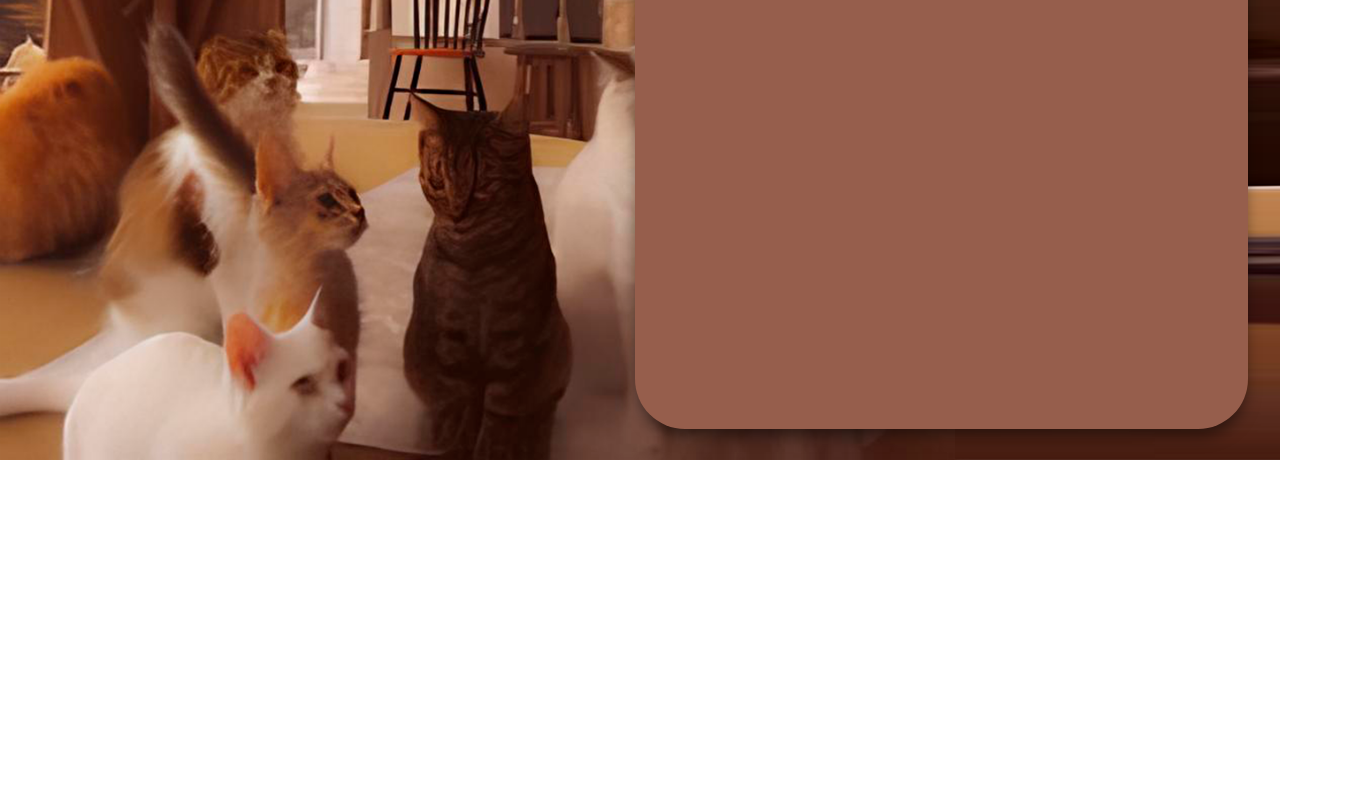
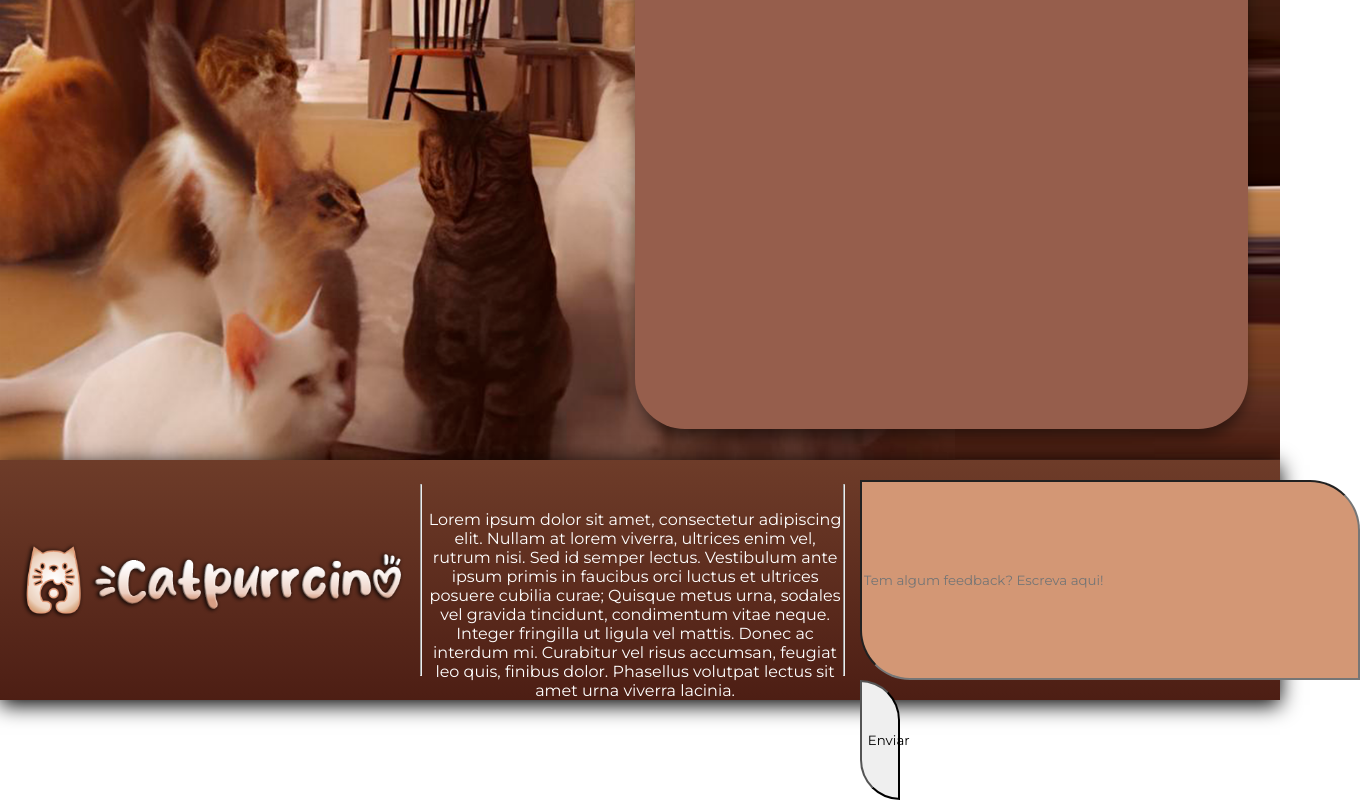
Before and after one commit to ImSynfield/Catpurrcino, a plain HTML site: page index.html in a window 1280 px wide. Shown: the part 495-1295 px from the top of the page, 1360 px wide, since content can reach past the window. Before the commit the page ends 955 px from the top, so only its background shows below. Drawn offline with Linux system fonts and the light colour scheme.

Commit message:
front-page v0.2 (+footer)

```diff
--- a/index.html
+++ b/index.html
@@ -18,5 +18,15 @@
 
         </div>
     </div>
+    <footer>
+        <img alt="Logo da Catpurrcino" src="images/logo.png">
+        <hr>
+        <p style="color: white;">Lorem ipsum dolor sit amet, consectetur adipiscing elit. Nullam at lorem viverra, ultrices enim vel, rutrum nisi. Sed id semper lectus. Vestibulum ante ipsum primis in faucibus orci luctus et ultrices posuere cubilia curae; Quisque metus urna, sodales vel gravida tincidunt, condimentum vitae neque. Integer fringilla ut ligula vel mattis. Donec ac interdum mi. Curabitur vel risus accumsan, feugiat leo quis, finibus dolor. Phasellus volutpat lectus sit amet urna viverra lacinia.</p>
+        <hr>
+        <form class="feedback_form" action="https://cedtec.com.br/formulario_aluno.php" method="post">
+            <input name="feedback" placeholder="Tem algum feedback? Escreva aqui!" type="text">
+            <button type="submit">Enviar</button>
+        </form>
+    </footer>
 </body>
 </html>
--- a/style.css
+++ b/style.css
@@ -3,6 +3,8 @@
 
     scrollbar-width: none;
     scroll-behavior: smooth;
+
+    box-sizing: border-box
 }
 
 *::-webkit-scrollbar{
@@ -39,6 +41,77 @@ header a{
     color: white;
 }
 
+/* FOOTER */
+
+footer {
+    width: 100%;
+    height: 15rem;
+
+    display: flex;
+    align-items: center;
+
+    background-image: linear-gradient(#6E3C29, #4D1E14);
+    box-shadow: 0px 5px 20px;
+}
+
+footer img{
+    width: 34%;
+    height: 200px;
+    object-fit: cover;
+
+    /*border: 1px solid red;*/
+}
+
+footer p{
+    width: 34%;
+    height: 200px;
+
+    text-align: center;
+    padding-left: 5px;
+    padding-top: 30px;
+
+    /*border: 1px solid red;*/
+}
+
+hr {
+    min-height: 80%;
+    max-height: 100vh;
+    margin: 0;
+}
+
+/* FEEDBACK FORM */
+
+.feedback_form{
+    width: 34%;
+    height: 200px;
+    /*border: 1px solid red;*/
+
+    padding-left: 15px;
+}
+
+.feedback_form input{
+    height: 100%;
+    width: 500px;
+
+    background-color: #D39775;
+
+    border-bottom-left-radius: 50px;
+    border-top-right-radius: 50px;
+}
+
+.feedback_form button{
+    width: 40px;
+    height: 60%;
+
+    /* TEM QUE VER ISSO AQUI BIXO, TÁ BUGANDOKKKKKKKKK
+    writing-mode:vertical-lr;
+    text-orientation: upright;
+    */
+
+    border-bottom-left-radius: 50px;
+    border-top-right-radius: 50px;
+}
+
 /* MENU */
 #home {
     width: 100%;
```
